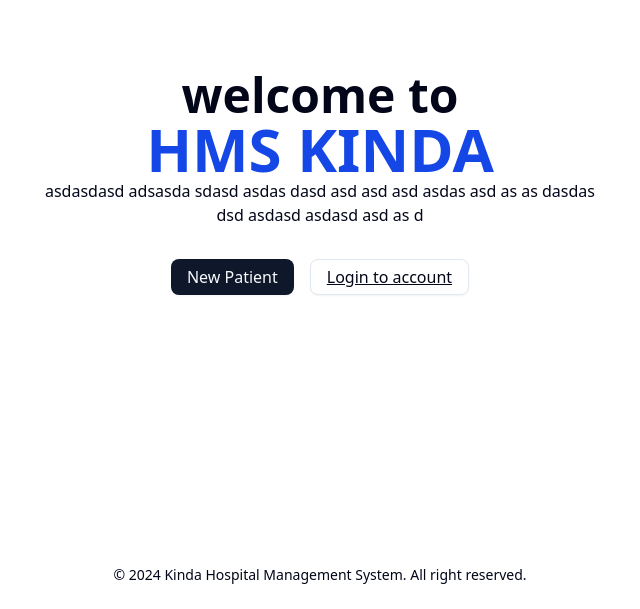
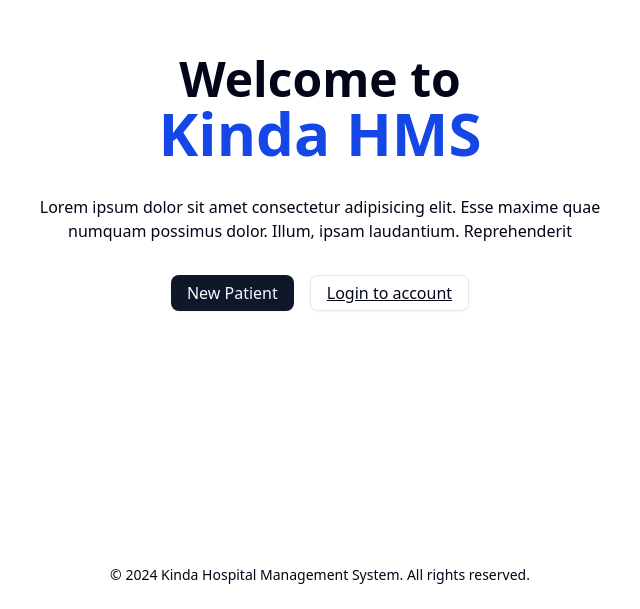
Before and after one commit to PhamTan0112/HealthycareSystem, a Next.js app: page / in a window 1280 px wide. Shown: the part 191-800 px from the top of the page, without its empty margins (320-960 px from the left). Built offline with nearby package versions, Linux system fonts and the light colour scheme; no server answers.

Commit message:
FIX: Reload login home page

```diff
--- a/app/(auth)/sign-in/[[...sign-in]]/page.tsx
+++ b/app/(auth)/sign-in/[[...sign-in]]/page.tsx
@@ -1,5 +1,4 @@
 import { SignIn } from "@clerk/nextjs";
-
 export default function Page() {
   return <SignIn />;
 }
--- a/app/page.tsx
+++ b/app/page.tsx
@@ -1,14 +1,16 @@
+export const dynamic = "force-dynamic";
+
 import { Button } from "@/components/ui/button";
 import { getRole } from "@/utils/roles";
-import { UserButton } from "@clerk/nextjs";
 import { auth } from "@clerk/nextjs/server";
-import Image from "next/image";
 import Link from "next/link";
 import { redirect } from "next/navigation";
+import { ForceRefreshOnLogin } from "@/components/reload";
 
 export default async function Home() {
   const { userId } = await auth();
   const role = await getRole();
+
   if (userId && role) {
     redirect(`/${role}`);
   }
@@ -16,34 +18,26 @@ export default async function Home() {
   return (
     <div className="flex flex-col items-center justify-center h-screen p-6">
       <div className="flex-1 flex flex-col items-center justify-center">
-        <div className="text-4xl md:text-5xl font-bold text-center">
-          <h1>
-            welcome to <br></br>{" "}
+        <div className="mb-8">
+          <h1 className="text-4xl md:text-5xl font-bold text-center">
+            Welcome to <br />
             <span className="text-blue-700 text-5xl md:text-6xl">
-              HMS KINDA
+              Kinda HMS
             </span>
           </h1>
         </div>
+
         <div className="text-center max-w-xl flex flex-col items-center justify-center">
+          <ForceRefreshOnLogin /> {/* ✅ Thêm để reload sau login */}
           <p className="mb-8">
-            asdasdasd adsasda sdasd asdas dasd asd asd asd asdas asd as as
-            dasdas dsd asdasd asdasd asd as d
+            Lorem ipsum dolor sit amet consectetur adipisicing elit. Esse maxime
+            quae numquam possimus dolor. Illum, ipsam laudantium. Reprehenderit
           </p>
+          <div className="flex gap-4">
+            <Link href="/sign-up">
+              <Button className="md:text-base font-light">New Patient</Button>
+            </Link>
 
-          <div className="flex gap-4">
-            {userId ? (
-              <>
-                <Link href={`/${role}`}>
-                  <Button>View Dashboard</Button>
-                </Link>
-              </>
-            ) : (
-              <>
-                <Link href="/sign-up">
-                  <Button className="md:text-base font-light">
-                    New Patient
-                  </Button>
-                </Link>
             <Link href="/sign-in">
               <Button
                 variant="outline"
@@ -52,14 +46,13 @@ export default async function Home() {
                 Login to account
               </Button>
             </Link>
-              </>
-            )}
           </div>
         </div>
       </div>
+
       <footer className="mt-8">
         <p className="text-center text-sm">
-          &copy; 2024 Kinda Hospital Management System. All right reserved.
+          &copy; 2024 Kinda Hospital Management System. All rights reserved.
         </p>
       </footer>
     </div>
--- /dev/null
+++ b/components/reload.tsx
@@ -0,0 +1,26 @@
+"use client";
+
+import { useEffect } from "react";
+import { useAuth } from "@clerk/nextjs";
+
+export function ForceRefreshOnLogin() {
+  const { isSignedIn } = useAuth();
+
+  useEffect(() => {
+    const refresh = async () => {
+      if (isSignedIn) {
+        // ⏱️ Chờ 1 giây để chắc chắn auth state đã sync
+        await new Promise((resolve) => setTimeout(resolve, 1000));
+
+        // 👉 Nếu cần fetch gì đó từ server, có thể làm ở đây
+        // const res = await fetch("/api/check-role");
+
+        window.location.reload();
+      }
+    };
+
+    refresh();
+  }, [isSignedIn]);
+
+  return null;
+}
```
Lines whose indentation alone changed are shown as unchanged.
